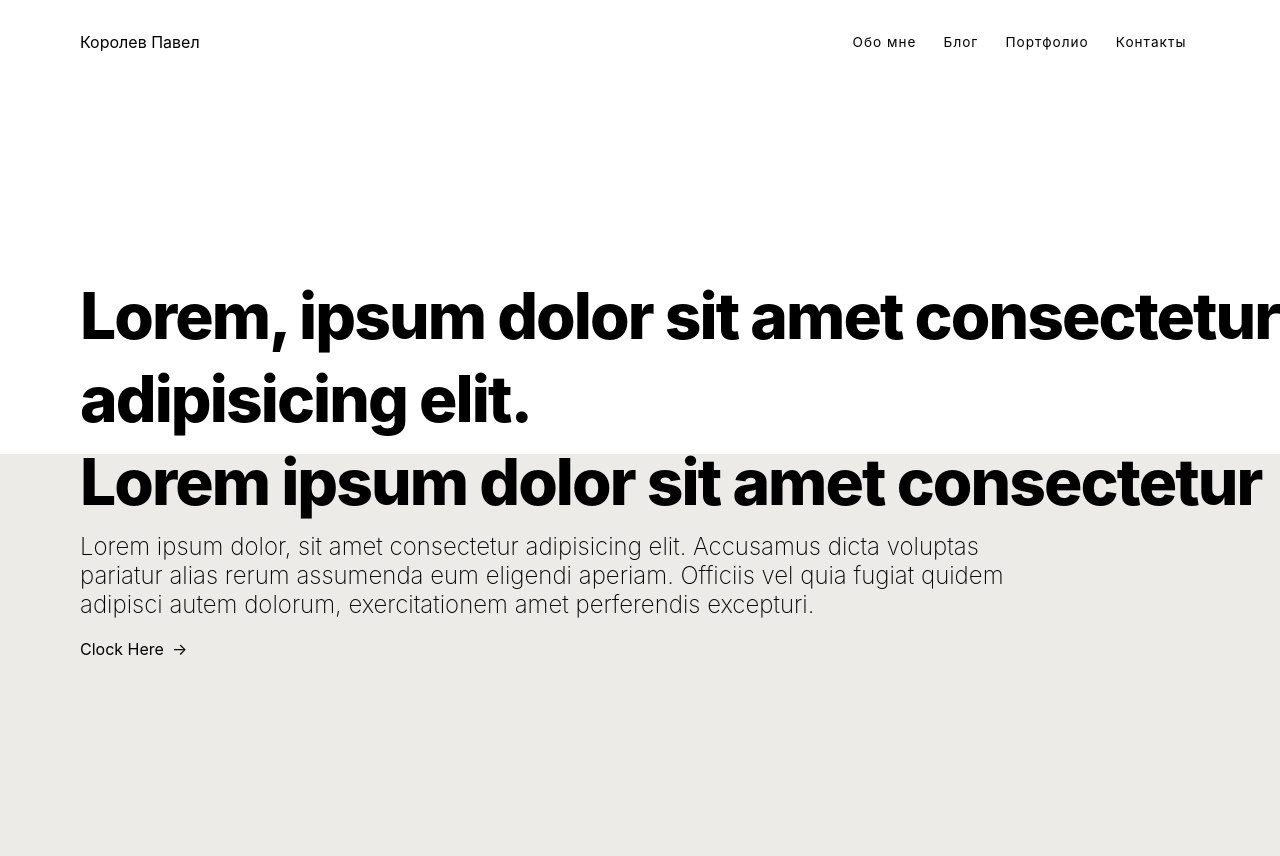
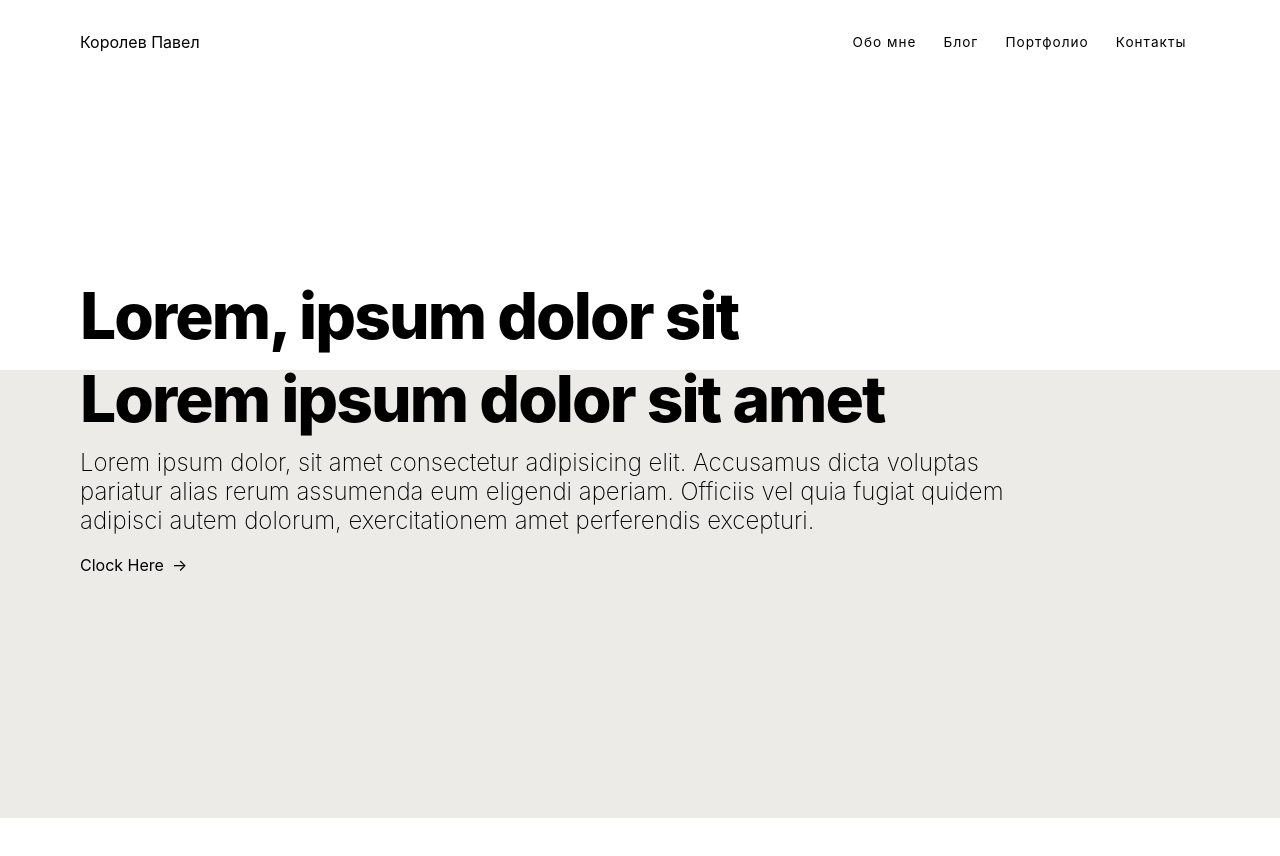
Before and after one commit to DOLBOLESCH/gitdntwrk, a SvelteKit app: page / in a window 1280 px wide. Shown: the top 856 px of the page. After the commit the page ends 818 px from the top, so only its background shows below. Built offline with nearby package versions, Linux system fonts and the light colour scheme.

Commit message:
itern commit

```diff
--- a/src/routes/+page.svelte
+++ b/src/routes/+page.svelte
@@ -8,8 +8,8 @@
             <div class="container info-container">
                 <div class="info-text">
                     <h1>
-                        <p class="animate-text-1">Lorem, ipsum dolor sit amet consectetur adipisicing elit.</p>
-                        <p class="text-2">Lorem ipsum dolor sit amet consectetur </p>
+                        <p class="animate-text-1">Lorem, ipsum dolor sit</p>
+                        <p class="text-2">Lorem ipsum dolor sit amet </p>
                     </h1>
                 </div>
                 <h2 class="subtitle">Lorem ipsum dolor, sit amet consectetur adipisicing elit. Accusamus dicta voluptas pariatur alias rerum assumenda eum eligendi aperiam. Officiis vel quia fugiat quidem adipisci autem dolorum, exercitationem amet perferendis excepturi.</h2>
```
